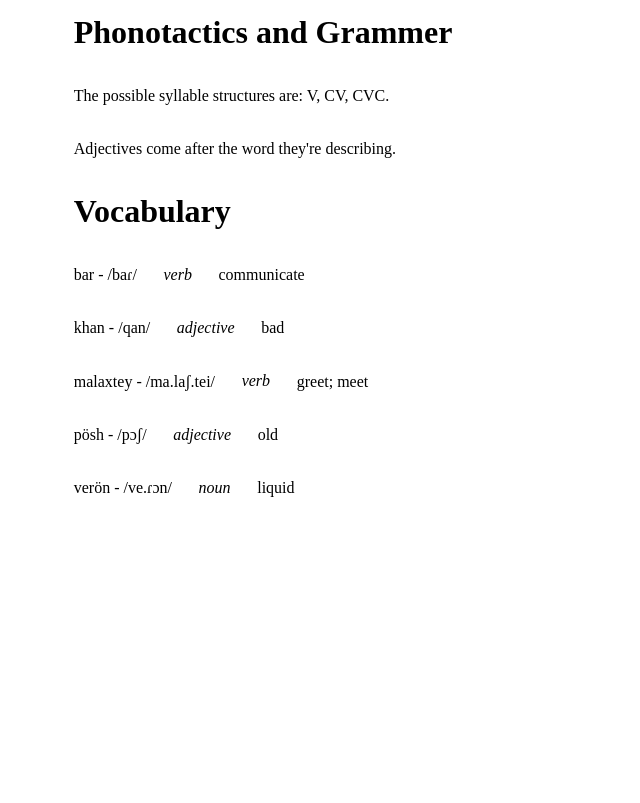
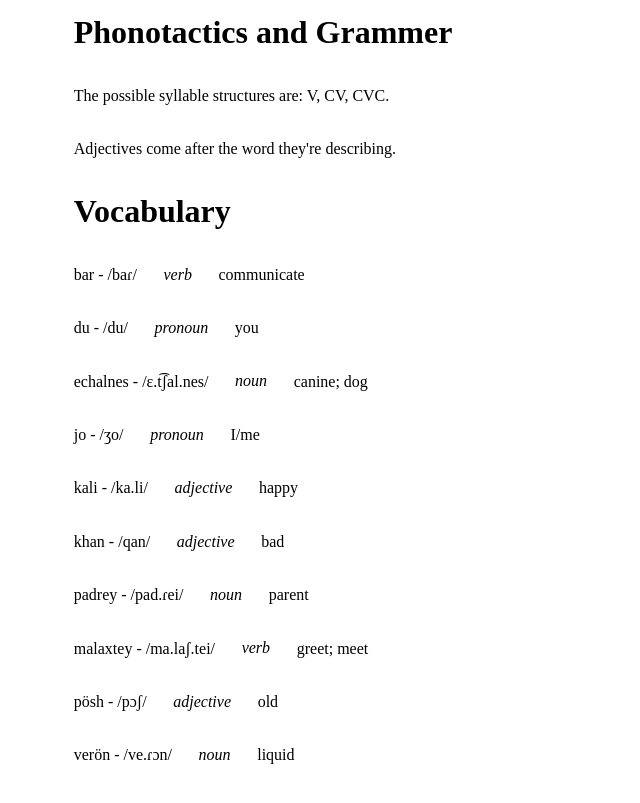
Before and after one commit to CaptainYulef/Barposh, a plain HTML site: page index.html in a window 1280 px wide. Shown: the part 851-1654 px from the top of the page, without its empty margins (0-640 px from the left). Before the commit the page ends 1397 px from the top, so only its background shows below. Drawn offline with Linux system fonts and the light colour scheme.

Commit message:
Update index.html

```diff
--- a/index.html
+++ b/index.html
@@ -254,7 +254,12 @@
 
  <h1>Vocabulary</h1>
  <p>bar - /baɾ/ <i>verb</i> communicate</p>
+ <p>du - /du/ <i>pronoun</i> you</p>
+ <p>echalnes - /ɛ.t͡ʃal.nes/ <i>noun</i> canine; dog</p>
+ <p>jo - /ʒo/ <i>pronoun</i> I/me</p>
+ <p>kali - /ka.li/ <i>adjective</i> happy</p>
  <p>khan - /qan/ <i>adjective</i> bad</p>
+ <p>padrey - /pad.ɾei/ <i>noun</i> parent</p>
  <p>malaxtey - /ma.laʃ.tei/ <i>verb</i> greet; meet</p>
  <p>pösh - /pɔʃ/ <i>adjective</i> old</p>
  <p>verön - /ve.ɾɔn/ <i>noun</i> liquid</p>
```
